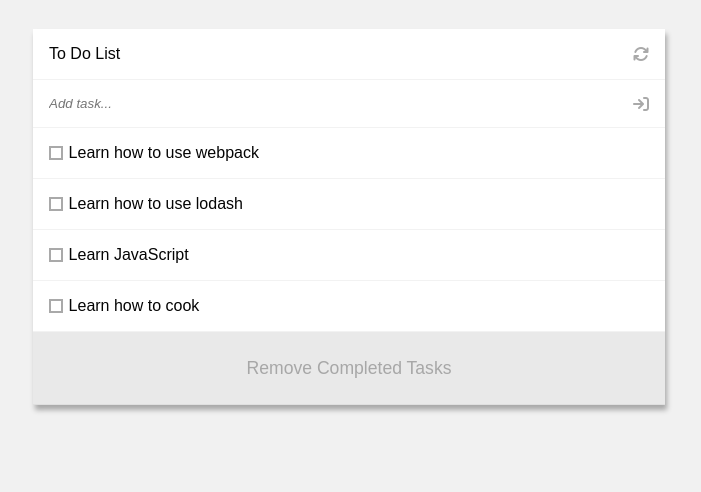
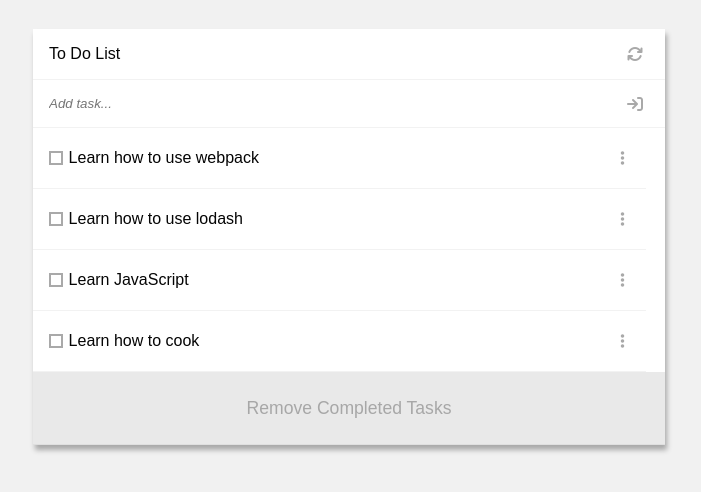
Before and after one commit to Andyveloper/todo-list, a website built with webpack: page src/index.html in a window 1280 px wide. Shown: the part 72-564 px from the top of the page, without its empty margins (291-992 px from the left). Built offline with nearby package versions, Linux system fonts and the light colour scheme.

Commit message:
Edit JS code to improve UI
And add ellipsis icon with its cursor:move property

```diff
--- a/src/index.js
+++ b/src/index.js
@@ -56,13 +56,17 @@ const sortTasks = () => {
 
 const createList = () => {
   for (let i = 0; i < toDo.length; i++) {
-    const listItem = document.createElement('li');
+    const listItem = document.createElement('div');
     const checkbox = document.createElement('div');
+    const ellipsis = document.createElement('i')
+    ellipsis.classList.add('fa-solid');
+    ellipsis.classList.add('fa-ellipsis-vertical');
     listItem.innerHTML = toDo[i].description;
     listItem.classList.add('list-item');
     listItem.insertAdjacentElement('afterbegin', checkbox);
     checkbox.classList.add('checkbox');
-    listContainer.append(listItem);
+    listItem.appendChild(ellipsis);
+    listContainer.appendChild(listItem);
   }
 };
 
--- a/src/scss/_todo-list.scss
+++ b/src/scss/_todo-list.scss
@@ -21,6 +21,17 @@ $GRAY: darkgray;
   }
 }
 
+.list-item {
+  display: flex;
+  list-style: none;
+
+  @include border;
+
+  padding: 1rem;
+  margin: 0;
+  align-items: center;
+  width: 92%;
+}
 li {
   display: flex;
   list-style: none;
@@ -30,10 +41,7 @@ li {
   padding: 1rem;
   margin: 0;
   align-items: center;
-
-  .list-item {
-    width: 80%;
-  }
+  width: 80%;
 }
 
 .list-title {
@@ -72,6 +80,13 @@ form {
   color: $GRAY;
   z-index: 99;
   cursor: pointer;
+  padding: 6px;
+}
+
+.fa-ellipsis-vertical {
+  margin-left: auto;
+  margin-right: 0;
+  cursor: move;
 }
 
 .top-container {
```
Also changed, not shown: src/modules/newTask.js (added).
